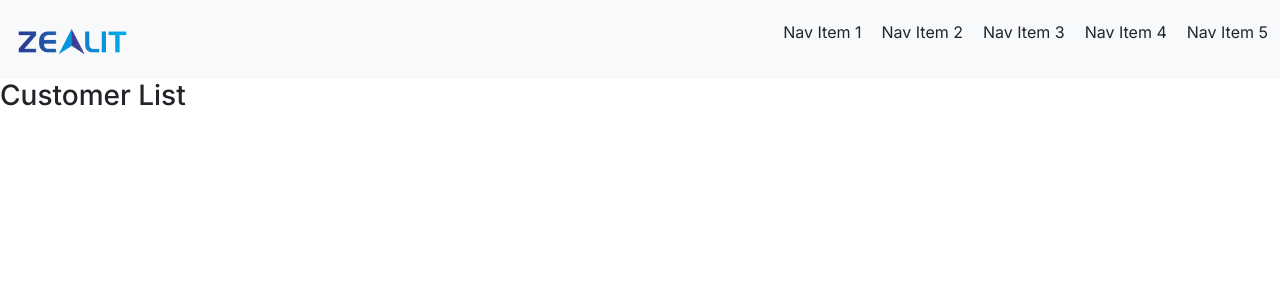
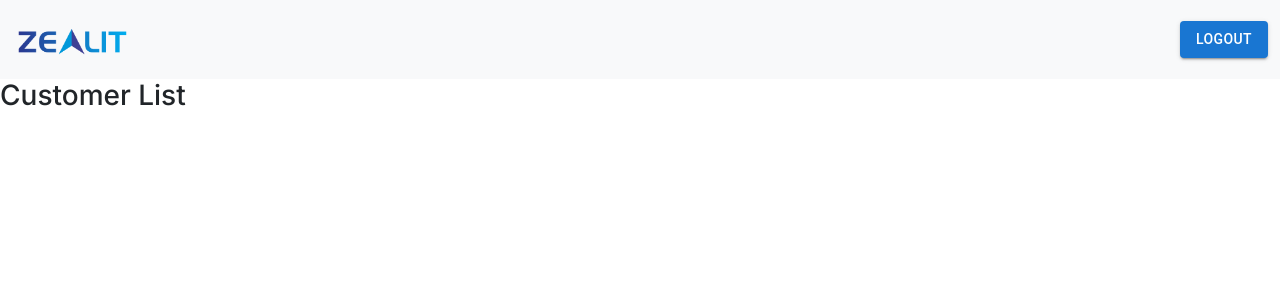
Before and after one commit to zeal-pk/DPP-Client, a Next.js app: page /user in a window 1280 px wide. Shown: the top 300 px of the page. Built offline with nearby package versions, Linux system fonts and the light colour scheme.

Commit message:
automatic login based on localStorage data

```diff
--- a/src/components/navBar.js
+++ b/src/components/navBar.js
@@ -1,9 +1,12 @@
 import * as React from "react";
+import { useRouter } from "next/navigation";
 import zealLogo from "../Assets/ZealLogo.png";
 import Image from "next/image";
 import "bootstrap/dist/css/bootstrap.css";
+import Button from "@mui/material/Button";
 
 export default function NavBar() {
+  const router = useRouter();
   return (
     <div>
       <nav className="navbar bg-body-tertiary">
@@ -17,11 +20,15 @@ export default function NavBar() {
             />
           </a>
           <div className="nav-itmes-div">
-            <p>Nav Item 1</p>
-            <p>Nav Item 2</p>
-            <p>Nav Item 3</p>
-            <p>Nav Item 4</p>
-            <p>Nav Item 5</p>
+            <Button
+              variant="contained"
+              onClick={() => {
+                localStorage.clear();
+                router.push("/");
+              }}
+            >
+              Logout
+            </Button>
           </div>
         </div>
       </nav>
```
Also changed, not shown: src/app/page.js (+12 -1 lines).
